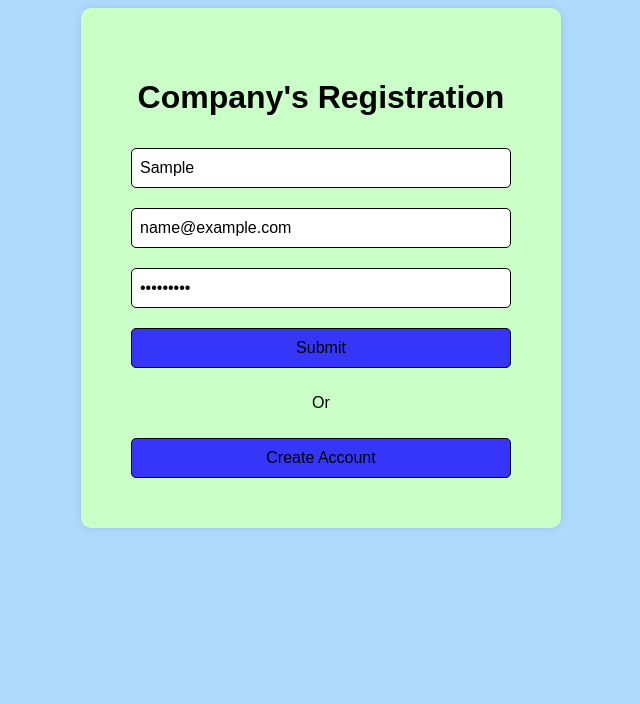
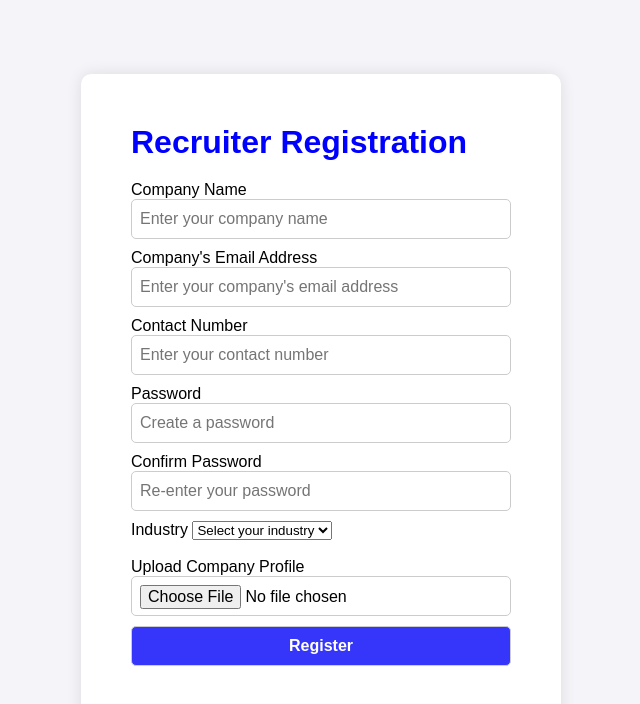
Before and after one commit to ItzMeSam13/Placement-Platform, a plain HTML site: page Rec-Reg.html in a window 1280 px wide. Both pictures are taken after typing "Sample", "name@example.com", "Sample123" into the empty fields and a click on the button "Create Account". Shown: the whole page, without its empty margins (319-959 px from the left). Drawn offline with Linux system fonts and the light colour scheme.

Commit message:
Recruitment registration complete

```diff
--- a/Rec-Reg.css
+++ b/Rec-Reg.css
@@ -1,6 +1,18 @@
 * {
-	box-sizing: border-box; /* Ensures padding and border are included in width/height */
+    margin: 0px;
+    padding: 0px;
+    box-sizing: border-box; /* To ensure padding doesn't affect element sizing */
 }
+
+html, body {
+    height: 100%;
+    display: flex;
+    justify-content: center;
+    align-items: center;
+    background-color: #f4f4f9;
+    font-family: Arial, sans-serif;
+}
+
 .flex-center {
     display: flex;
     flex-direction: column;
@@ -8,59 +20,66 @@
     align-items: center;
     gap: 20px;
 }
-body {
-	font-family: Arial, sans-serif;
-	background-color: rgb(175, 217, 253);
+h1{
+    margin-bottom: 20px;
+    text-align: left;
+    color: blue;
+}
+.main {
     display: flex;
     flex-direction: column;
     justify-content: center;
     align-items: center;
+    padding: 50px;
+    background-color: #ffffff;
+    border-radius: 10px;
+    box-shadow: 0 0 15px rgba(0, 0, 0, 0.1);
+    gap: 20px;
+    max-width: 100%;
+    width: 30rem;
 }
-.main {
+.Container {
     display: flex;
     flex-direction: column;
-	flex-wrap: wrap;
     justify-content: center;
     align-items: center;
     padding: 50px;
-	background-color: rgb(203, 255, 200);
+    background-color: #ffffff;
     border-radius: 10px;
-	box-shadow: 0 0 10px 0 rgba(0, 0, 0, 0.1);
-	gap: 10px;
-	width: 100%;
-}
-.Container {
+    box-shadow: 0 0 15px rgba(0, 0, 0, 0.1);
+    gap: 20px;
+    max-width: 100%;
     width: 30rem;
 }
-input {
+
+input, button {
     width: 100%;
-	height: 2rem;
+    height: 2.5rem;
     padding: 0.5rem;
-	background-color: lightgray;
-}
-input,
-button {
-	width: 100%; /* Same width for both inputs and buttons */
-	height: 2.5rem; /* Uniform height */
-	padding: 0.5rem; /* Consistent padding */
     border-radius: 5px;
-	border: 1px solid black;
-	font-size: 1rem; /* Font size for consistency */
-	background-color: white; /* Optional: ensures a consistent background */
-}
-form {
-	width: 100%;
+    border: 1px solid #ccc;
+    font-size: 1rem;
+    background-color: white;
+    margin-bottom: 10px;
 }
 button {
     background-color: rgb(54, 54, 251);
+    color: white; /* Ensures text is white */
+    font-weight: bold;
 }
+
 button:hover {
-	background-color: lightslategray; /* Blue background on hover */
-	color: white; /* Text color changes to white */
-	cursor: pointer; /* Adds a pointer cursor */
-	transition: 0.3s; /* Smooth transition */
+    background-color: lightslategray;
+    color: white;
+    cursor: pointer;
+    transition: 0.3s ease;
 }
+
 input:hover {
     border: 2px solid rgb(97, 92, 92);
     transition: 0.1s;
 }
+
+form {
+    width: 100%;
+}
--- a/Rec-Reg.html
+++ b/Rec-Reg.html
@@ -5,10 +5,15 @@
 		<meta name="viewport" content="width=device-width, initial-scale=1.0" />
 		<title>Recruiters Registration Portal</title>
 		<link rel="stylesheet" href="Rec-Reg.css" />
+		<style>
+			#recruiter-form {
+				display: none;
+			}
+		</style>
 	</head>
 	<body>
 		<div class="Container">
-			<div class="main">
+			<div id="company-form" class="main">
 				<h1>Company's Registration</h1>
 				<form class="flex-center">
 					<input
@@ -34,8 +39,57 @@
 				<div class="Google flex-center">
 					<p>Or</p>
 				</div>
-				<button type="submit" name="submit">Create Account</button>
+				<button type="button" onclick="showRecruiterForm()">Create Account</button>
+			</div>
+			<div id="recruiter-form" class="container">
+				<h1>Recruiter Registration</h1>
+				<form action="#" method="post">
+					<div class="form-group">
+						<label for="company">Company Name</label>
+						<input type="text" id="company" name="company" placeholder="Enter your company name" required>
+					</div>
+					<div class="form-group">
+						<label for="email">Company's Email Address</label>
+						<input type="email" id="email" name="email" placeholder="Enter your company's email address" required>
+					</div>
+					<div class="form-group">
+						<label for="contact">Contact Number</label>
+						<input type="tel" id="contact" name="contact" placeholder="Enter your contact number" required>
+					</div>
+					<div class="form-group">
+						<label for="password">Password</label>
+						<input type="password" id="password" name="password" placeholder="Create a password" required>
+					</div>
+					<div class="form-group">
+						<label for="confirm-password">Confirm Password</label>
+						<input type="password" id="confirm-password" name="confirm-password" placeholder="Re-enter your password" required>
+					</div>
+					<div class="form-group">
+						<label for="industry">Industry</label>
+						<select name="industry" id="industry">
+							<option value="">Select your industry</option>
+							<option value="IT">IT</option>
+							<option value="Finance">Finance</option>
+							<option value="Healthcare">Healthcare</option>
+							<option value="Education">Education</option>
+							<option value="Other">Other</option>
+						</select>
+					</div>
+					<br>
+					<div class="form-group">
+						<label for="profile">Upload Company Profile</label>
+						<input type="file" id="profile" name="profile" accept=".pdf .doc .docx" required>
+					</div>
+					<button type="submit" class="btn">Register</button>
+				</form>
 			</div>
 		</div>
+
+		<script>
+			function showRecruiterForm() {
+				document.getElementById('company-form').style.display = 'none';
+				document.getElementById('recruiter-form').style.display = 'block';
+			}
+		</script>
 	</body>
 </html>
```
Lines whose indentation alone changed are shown as unchanged.
